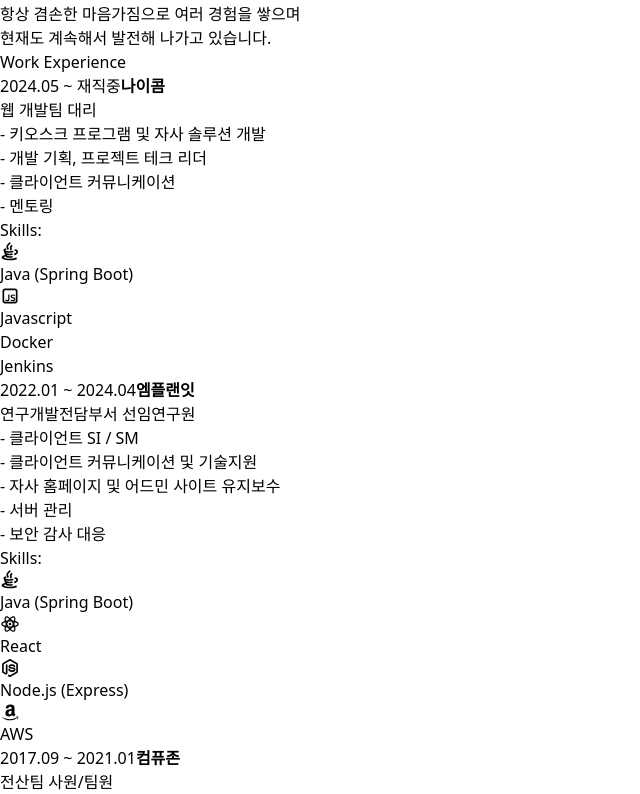
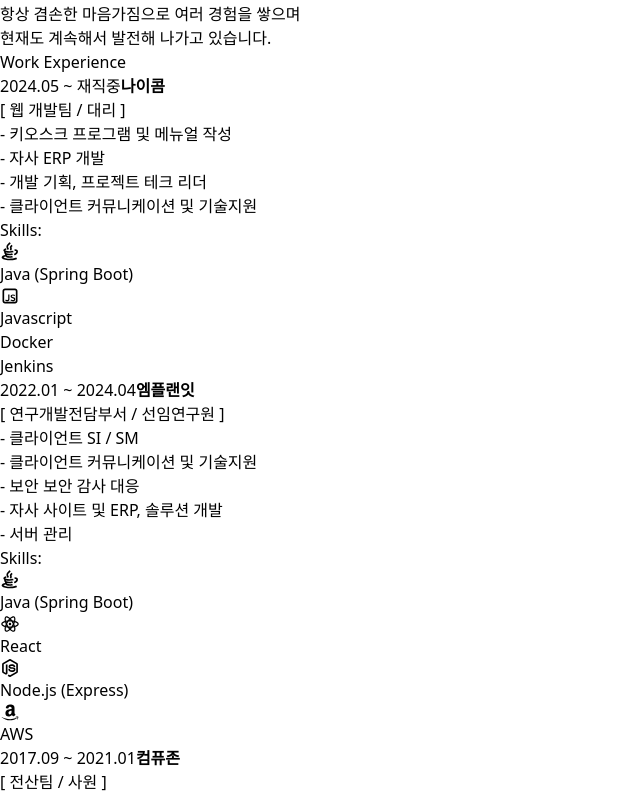
Before and after one commit to codej625/portfolio, a React (Vite) app in the folder portfolio-project/: page / in a window 1280 px wide. Shown: the part 586-1380 px from the top of the page, without its empty margins (0-640 px from the left). Built offline with nearby package versions, Linux system fonts and the light colour scheme.

Commit message:
Added List component by codej625

```diff
--- a/portfolio-project/src/components/pages/Main.tsx
+++ b/portfolio-project/src/components/pages/Main.tsx
@@ -1,6 +1,7 @@
 // import { useState } from 'react'
 import './../../assets/common.css'
-import { RiJavaLine, RiJavascriptLine, RiAmazonFill, RiNodejsLine, RiReactjsLine } from "@remixicon/react";
+// import { RiJavaLine, RiJavascriptLine, RiAmazonFill, RiNodejsLine, RiReactjsLine } from "@remixicon/react";
+import * as icon from "@remixicon/react";
 
 export default function Main() {
   return (
@@ -63,21 +64,21 @@
                         <strong className="font-semibold text-gray-900">나이콤</strong>
                       </span>
                     </div>
-                    <div className='mb-3'>웹 개발팀 대리</div>
+                    <div className='mb-3'>[ 웹 개발팀 / 대리 ]</div>
                     <div className='mb-3'>
-                      - 키오스크 프로그램 및 자사 솔루션 개발<br />
+                      - 키오스크 프로그램 및 메뉴얼 작성<br />
+                      - 자사 ERP 개발<br />
                       - 개발 기획, 프로젝트 테크 리더<br />
-                      - 클라이언트 커뮤니케이션<br />
-                      - 멘토링
+                      - 클라이언트 커뮤니케이션 및 기술지원
                     </div>
                     <div className='flex w-full-px'>
                       <div className='me-2'>Skills:</div>
-                      <RiJavaLine
+                      <icon.RiJavaLine
                         size={20}
                         color="black"
                       />
                       <div className='me-2'>Java (Spring Boot)</div>
-                      <RiJavascriptLine
+                      <icon.RiJavascriptLine
                         size={20}
                         color="black"
                       />
@@ -93,32 +94,32 @@
                         <strong className="font-semibold text-gray-900">엠플랜잇</strong>
                       </span>
                     </div>
-                    <div className='mb-3'>연구개발전담부서 선임연구원</div>
+                    <div className='mb-3'>[ 연구개발전담부서 / 선임연구원 ]</div>
                     <div className='mb-3'>
                       - 클라이언트 SI / SM<br />
                       - 클라이언트 커뮤니케이션 및 기술지원<br />
-                      - 자사 홈페이지 및 어드민 사이트 유지보수<br />
-                      - 서버 관리<br />
-                      - 보안 감사 대응
+                      - 보안 보안 감사 대응<br />
+                      - 자사 사이트 및 ERP, 솔루션 개발<br />
+                      - 서버 관리
                     </div>
                     <div className='flex w-full-px'>
                       <div className='me-2'>Skills:</div>
-                      <RiJavaLine
+                      <icon.RiJavaLine
                         size={20}
                         color="black"
                       />
                       <div className='me-2'>Java (Spring Boot)</div>
-                      <RiReactjsLine
+                      <icon.RiReactjsLine
                         size={20}
                         color="black"
                       />
                       <div className='me-2'>React</div>
-                      <RiNodejsLine
+                      <icon.RiNodejsLine
                         size={20}
                         color="black"
                       />
                       <div className='me-2'>Node.js (Express)</div>
-                      <RiAmazonFill
+                      <icon.RiAmazonFill
                         size={20}
                         color="black"
                       />
@@ -132,18 +133,18 @@
                         <strong className="font-semibold text-gray-900">컴퓨존</strong>
                       </span>
                     </div>
-                    <div className='mb-3'>전산팀 사원/팀원</div>
+                    <div className='mb-3'>[ 전산팀 / 사원 ]</div>
                     <div className='mb-3'>
-                      - 자사 사이트 ERP 시스템 유지보수 / 기능 개발<br />
+                      - 자사 사이트, ERP 시스템 개발<br />
                       - 시스템 사고 처리<br />
-                      - 테스트 작성<br />
-                      - 데이터 관리<br />
+                      - 유저 / 단위 테스트 작성<br />
+                      - 데이터베이스 데이터 관리<br />
                       - 영향도 분석 및 모니터링
                     </div>
                     <div className='flex w-full-px'>
                       <div className='me-2'>Skills:</div>
                       <div className='me-2'>PHP (Legacy 5.x)</div>
-                      <RiJavascriptLine
+                      <icon.RiJavascriptLine
                         size={20}
                         color="black"
                       />
```
Also changed, not shown: portfolio-project/src/components/commons/List.tsx (added, +10 -0 lines).
